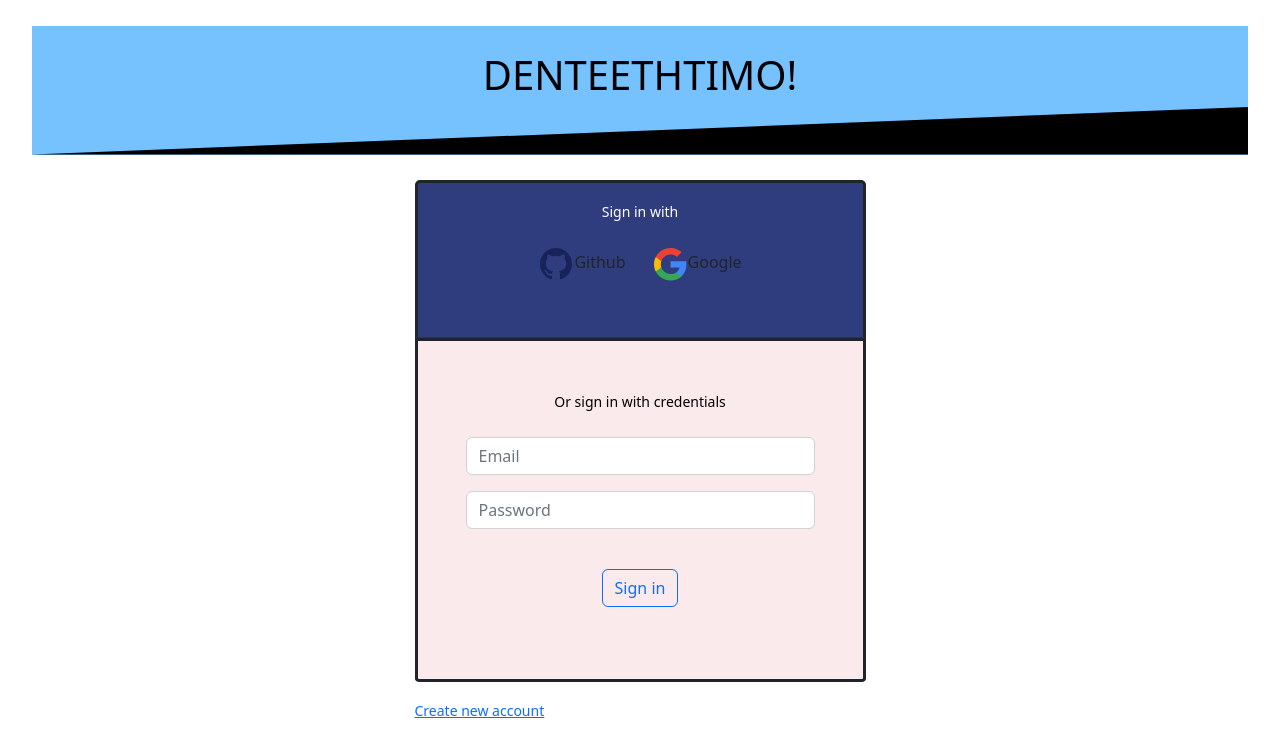
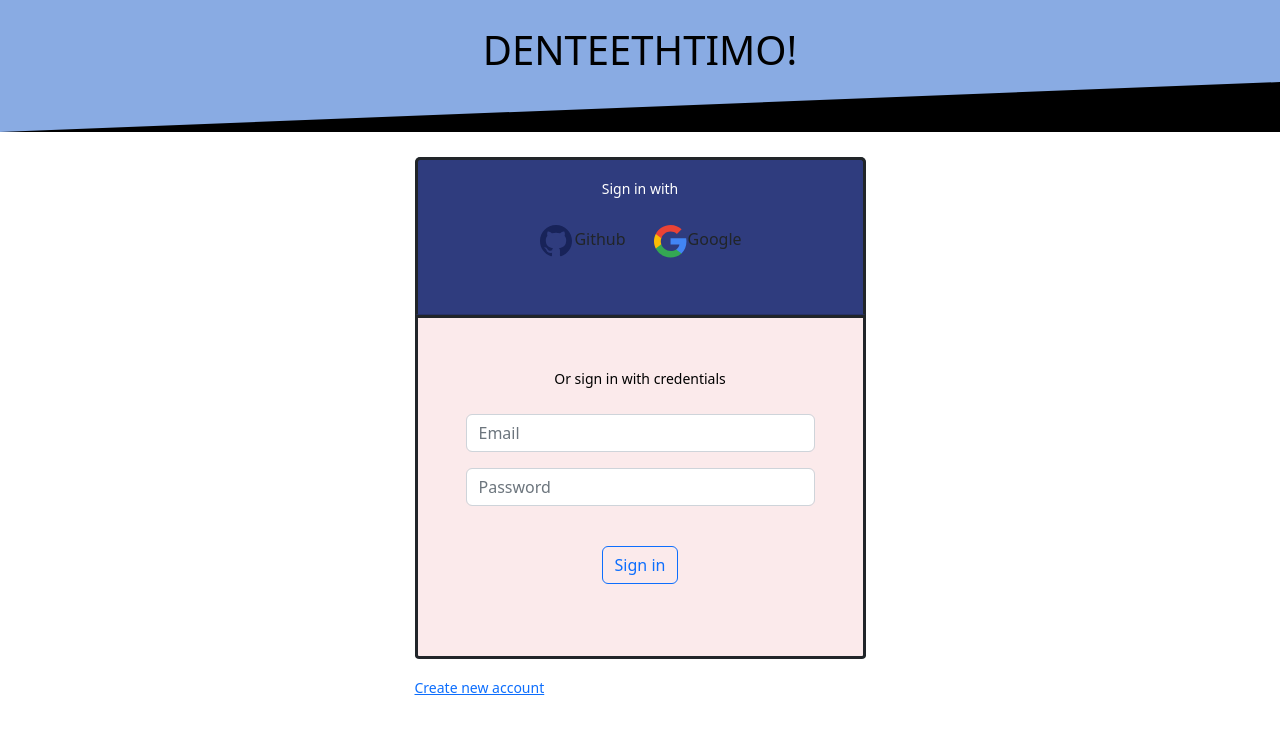
Before and after one commit to alaat91/Dentistemo-frontend, a Vue app: page /login in a window 1280 px wide. Shown: the top 754 px of the page. Built offline with nearby package versions, Linux system fonts and the light colour scheme; no server answers.

Commit message:
Refactor login and register headers

```diff
--- a/src/views/Login.vue
+++ b/src/views/Login.vue
@@ -134,10 +134,7 @@ export default {
 <style scoped>
 .header {
   padding-top: 2%;
-  background-color: #76c1ff;
-  margin: 0 auto;
-  width: 95%;
-  margin-top: 2%;
+  background-color: #89ABE3FF;
   margin-bottom: 2%;
   border-style: hidden;
 }
--- a/src/views/Register.vue
+++ b/src/views/Register.vue
@@ -210,7 +210,7 @@ export default {
 </script>
 <style scoped>
 .header {
-  background-color: #76c1ff;
+  background-color: #89ABE3FF;
 }
 .bg-oauth {
   background-color: #ccf381;
```
